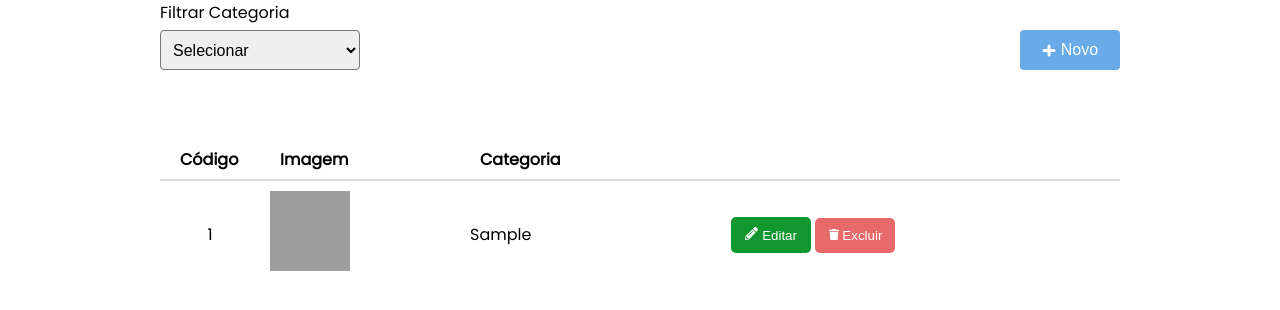
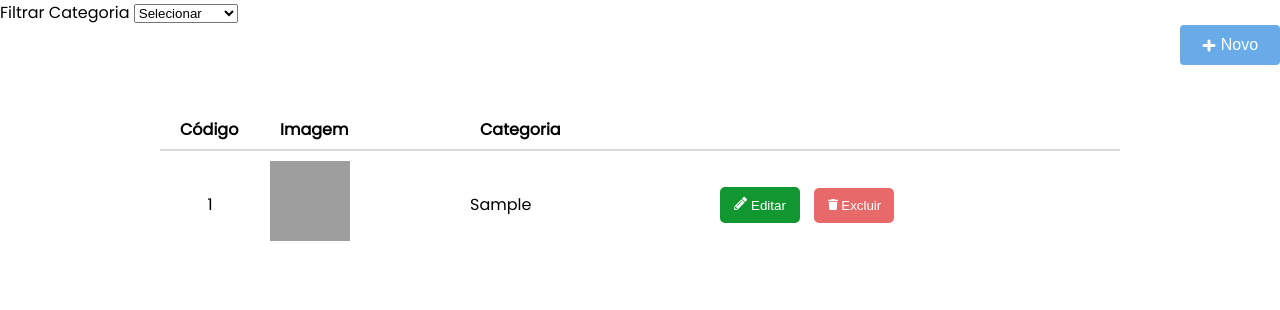
Before and after one commit to Sara01romao/galeria-post, a PHP site: page /backend/index.php in a window 1280 px wide. Shown: the part 217-527 px from the top of the page. Run offline with PHP 8.4, Linux system fonts and the light colour scheme; tables that the repository leaves empty or names only in its code hold one stand-in row (values such as "Sample post"); some libraries are stand-ins or nearby versions; grey boxes are pictures that could not be loaded.

Commit message:
style/: ajuste no overflow tabela e botão novo

```diff
--- a/backend/style.css
+++ b/backend/style.css
@@ -47,33 +47,16 @@ header{
 
 /**/
 
-.filtro-container-categoria{
+.add-option{
     max-width: 1000px;
     width: 100%;
     margin: 0 auto;
-    display: flex;
-    justify-content: space-between;
-    align-items: center;
-    padding: 0px 20px;
+
 
 }
 
-.filtro-categoria{
-    display: flex;
-    flex-direction: column;
-}
 
-.filtro-categoria select{
-    height: 40px;
-    width: 200px;
-    font-size: 16px;
-    padding: 8px;
-    margin-top: 5px;
-    border-radius: 4px;
-}
-
-
-.filtro-container-categoria button{
+.btn-novo{
     display: flex;
     align-items: center;
     height: 40px;
@@ -88,10 +71,11 @@ header{
     cursor: pointer;
     transition: 0.3s ease-out;
     align-self: end;
+    margin: 0px 0px 0px auto;
 }
 
 
-.filtro-container-categoria button:hover{
+.btn-novo:hover{
     background: #2b7ac2;
     transition: 0.3s ease-in;
 }
@@ -103,7 +87,6 @@ header{
     max-width: 1000px;
     margin: 0 auto;
     padding: 20px;
-    margin-top: 25px;
     overflow-y: auto;
 
 }
@@ -146,6 +129,7 @@ header{
     width: 80px;
     transition: 0.3s ease-out;
     cursor: pointer;
+    margin: 5px;
 }
 
 .btn-excluir-img{
```
